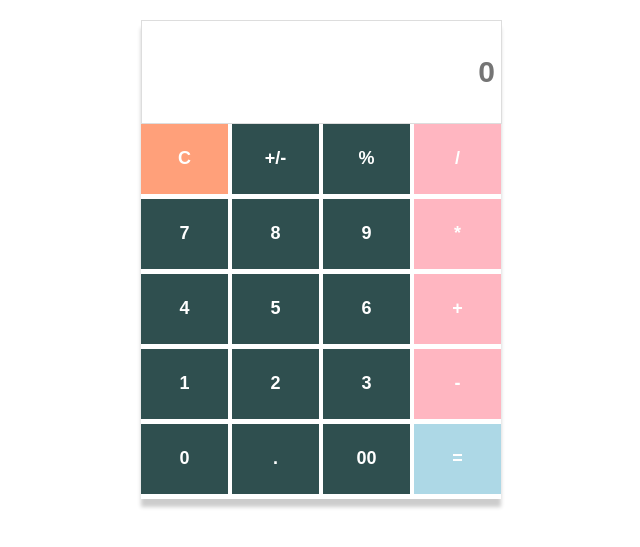
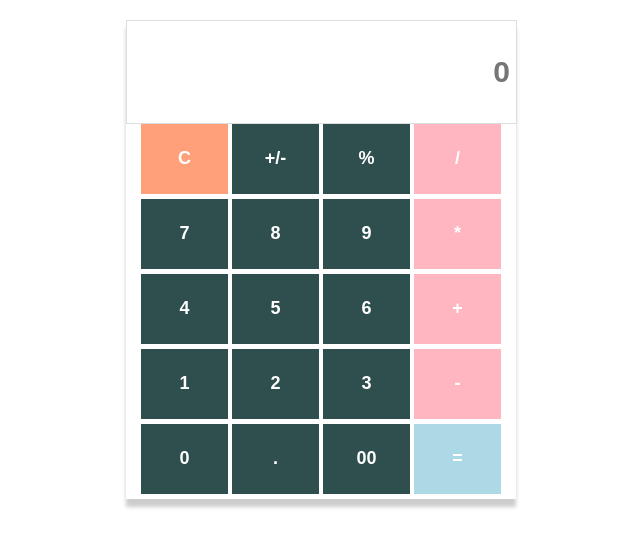
Before and after one commit to Pranto-Bapary/simple-calculator, a plain HTML site: page index.html in a window 1280 px wide. Shown: the part 61-608 px from the top of the page, without its empty margins (319-959 px from the left). Drawn offline with Linux system fonts and the light colour scheme; a web font is replaced by a local one.

Commit message:
Update style.css

```diff
--- a/style.css
+++ b/style.css
@@ -1,6 +1,6 @@
 @import url('https://fonts.googleapis.com/css2?family=Redressed&display=swap');
 .container{
-    width: 360px;
+    width: 390px;
     margin: 0 auto;
     text-align: center;
     box-shadow: 0px 8px 4px 0px rgba(0,0,0,0.2);
@@ -16,7 +16,7 @@ h1{
 }
 .calc-header input{
     height: 100px;
-    width: 355px;
+    width: 385px;
     text-align: right;
     font-size: 30px;
     font-weight: 550;
```
